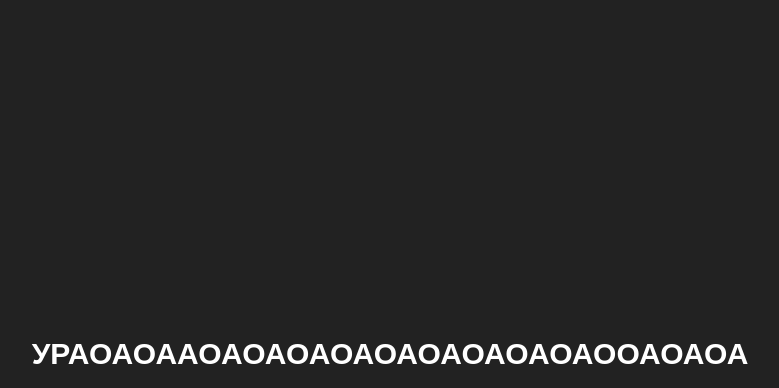
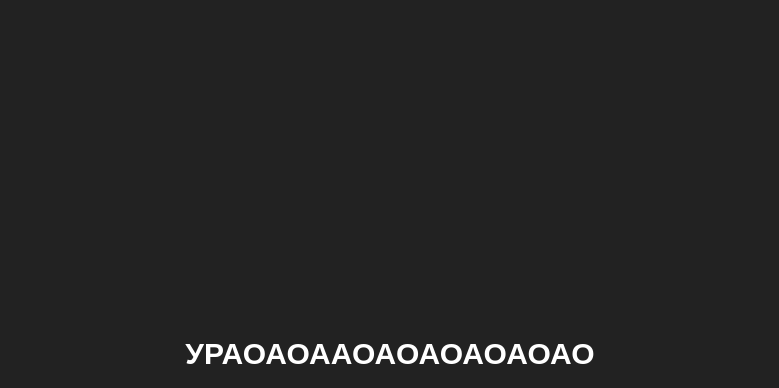
Before and after one commit to X0W1K/ainura-surprises.github.io, a plain HTML site: page index.html in a window 1280 px wide. Both pictures are taken after a click on the button "ДА". Shown: the whole page, without its empty margins (250-1029 px from the left). Drawn offline with Linux system fonts and the light colour scheme; grey boxes are pictures that could not be loaded.

Commit message:
Update index.html

```diff
--- a/index.html
+++ b/index.html
@@ -73,7 +73,7 @@
             <button class="button no" onclick="changeNoText()">НЕТ</button>
         </div>
     </div>
-    <div id="celebration-text" class="celebration-text">УРАОАОААОАОАОАОАОАОАОАОАОАООАОАОА</div>
+    <div id="celebration-text" class="celebration-text">УРАОАОААОАОАОАОАОАО</div>
     <video id="sticker" class="hidden sticker" autoplay loop>
         <source src="sticker.webm" type="video/webm">
     </video>
```
